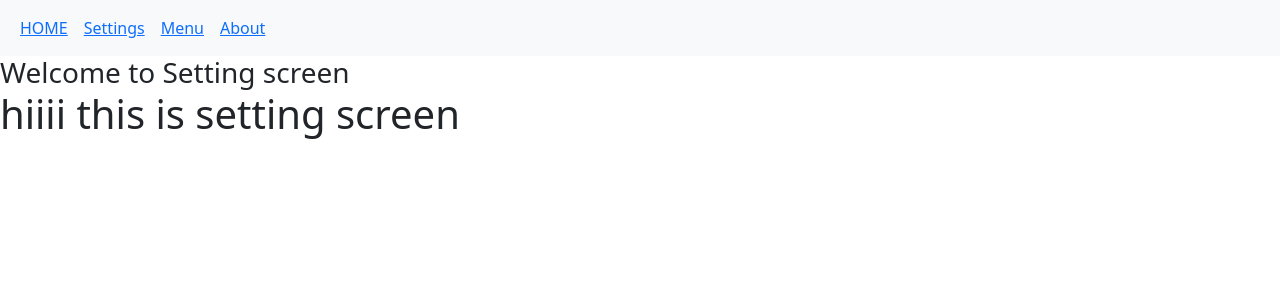
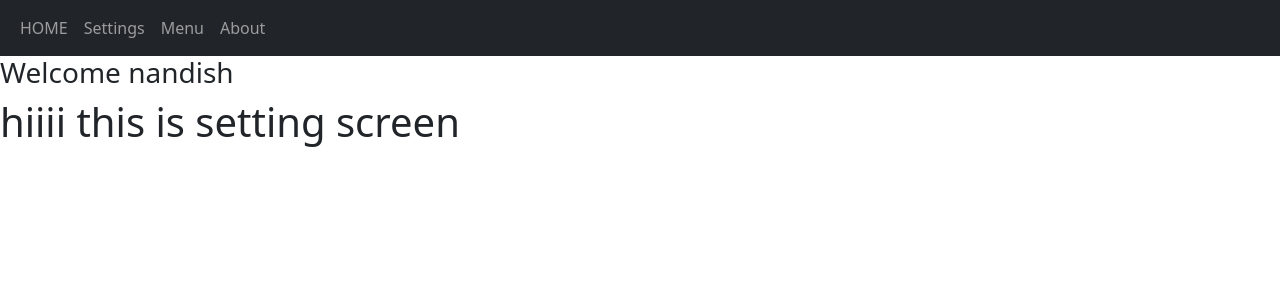
Before and after one commit to nandiswarb93/react-09, a React (Create React App) app: page /settings in a window 1280 px wide. Shown: the top 300 px of the page. Built offline with nearby package versions, Linux system fonts and the light colour scheme.

Commit message:
task completed

```diff
--- a/src/navigation/home.js
+++ b/src/navigation/home.js
@@ -1,17 +1,24 @@
+import { useContext } from "react";
 import CountryApi from "../particularobjectapi/countryapi";
 import RandomJoke from "../randomjoke/randomjoke";
 import DropDownRecipe from "../recipeProject/dropdown";
+import SearchRecipe from "../recipeProject/searchrecipe";
 import NavBar from "./navbar";
+import { MyContext } from "./navigation";
 
 const HomeScreen = () => {
+  const { username } = useContext(MyContext);
   return (
     <>
       <NavBar />
+
+      <h5>welcome {username}</h5>
       {/* <h4>This home Screen</h4> */}
-      <RandomJoke />
+      {/* <RandomJoke /> */}
 
       {/* <CountryApi /> */}
-      <DropDownRecipe />
+      {/* <DropDownRecipe /> */}
+      <SearchRecipe />
     </>
   );
 };
--- a/src/navigation/navbar.js
+++ b/src/navigation/navbar.js
@@ -1,36 +1,41 @@
+import { useContext } from "react";
 import { Link } from "react-router-dom";
+import { MyContext } from "./navigation";
 
 const NavBar = () => {
+  const { darkMode } = useContext(MyContext);
+
   return (
-    <>
-      <nav className="navbar navbar-expand-sm bg-light">
+    <nav
+      className={`navbar navbar-expand-sm bg-${
+        darkMode ? "dark" : "light"
+      } navbar-dark`}
+    >
       <div className="container-fluid">
-          {/* Links */}
         <ul className="navbar-nav">
           <li className="nav-item">
-              <a className="nav-link" href="#">
-                <Link to={"/"}>HOME</Link>
-              </a>
+            <Link className="nav-link" to="/">
+              HOME
+            </Link>
           </li>
           <li className="nav-item">
-              <a className="nav-link" href="#">
-                <Link to={"/settings"}>Settings</Link>
-              </a>
+            <Link className="nav-link" to="/settings">
+              Settings
+            </Link>
           </li>
           <li className="nav-item">
-              <a className="nav-link" href="#">
-                <Link to={"/menu"}>Menu</Link>
-              </a>
+            <Link className="nav-link" to="/menu">
+              Menu
+            </Link>
           </li>
           <li className="nav-item">
-              <a className="nav-link" href="#">
-                <Link to={"/about"}>About</Link>
-              </a>
+            <Link className="nav-link" to="/about">
+              About
+            </Link>
           </li>
         </ul>
       </div>
     </nav>
-    </>
   );
 };
 
--- a/src/navigation/navigation.js
+++ b/src/navigation/navigation.js
@@ -3,9 +3,23 @@ import HomeScreen from "./home";
 import AboutScreen from "./about";
 import SettingScreen from "./settings";
 import MenuScreen from "./menu";
+import React, { useState } from "react";
+import { createContext } from "react";
+
+export const MyContext = React.createContext();
 
 const NavigationStack = () => {
+  const [accname, setAccName] = useState("");
+
+  const changeAccName = (newName) => {
+    setAccName(newName);
+  };
+
   return (
+    <>
+      <MyContext.Provider
+        value={{ username: "nandish", darkMode: true, changeAccName }}
+      >
         <BrowserRouter>
           <Routes>
             <Route path="/" element={<HomeScreen />}></Route>
@@ -17,6 +31,8 @@ const NavigationStack = () => {
             <Route path="/menu" element={<MenuScreen />}></Route>
           </Routes>
         </BrowserRouter>
+      </MyContext.Provider>
+    </>
   );
 };
 export default NavigationStack;
--- a/src/navigation/settings.js
+++ b/src/navigation/settings.js
@@ -1,13 +1,17 @@
 import NavBar from "./navbar";
+import { useContext, useState } from "react";
+
+import { MyContext } from "./navigation";
 
 const SettingScreen = () => {
+  const { username, darkMode, changeAccName } = useContext(MyContext);
+
   return (
     <>
       <NavBar />
-      <h3>
-        Welcome to Setting screen
-        <h1>hiiii this is setting screen</h1>
-      </h3>
+      <h3>Welcome {username}</h3>
+
+      <h1>hiiii this is setting screen</h1>
     </>
   );
 };
--- /dev/null
+++ b/src/recipeProject/searchrecipe.js
@@ -0,0 +1,109 @@
+import axios from "axios";
+import React, { useEffect, useState } from "react";
+
+const SearchRecipe = () => {
+  const [list, setList] = useState([]);
+  const [searchedList, setSearchedList] = useState("");
+  const [updatedList, setUpdatedList] = useState([]);
+
+  useEffect(() => {
+    fetchData();
+  }, []);
+
+  const fetchData = async () => {
+    try {
+      const { data, status } = await axios.get("https://dummyjson.com/recipes");
+      if (status === 200) {
+        setList(data.recipes);
+      }
+    } catch (e) {
+      console.log(e);
+    }
+  };
+
+  const selectHandler = async (e) => {
+    const selectedRecipeName = e.target.value;
+    setSearchedList(selectedRecipeName);
+    await fetchEachRecipe(selectedRecipeName);
+  };
+
+  const fetchEachRecipe = async (recipeName) => {
+    try {
+      const { data, status } = await axios.get(
+        `https://dummyjson.com/recipes/search?q=${recipeName}`
+      );
+      if (status === 200) {
+        setUpdatedList(data.recipes);
+      }
+    } catch (e) {
+      console.log(e);
+    }
+  };
+
+  const containerStyle = {
+    display: "flex",
+    flexWrap: "wrap",
+    gap: "20px",
+    justifyContent: "center",
+  };
+
+  const cardStyle = {
+    border: "2px solid black",
+    borderRadius: "10px",
+    boxShadow: "0 4px 8px rgba(0, 0, 0, 0.2)",
+    padding: "10px",
+    width: "300px",
+    textAlign: "center",
+  };
+
+  const imageStyle = {
+    borderRadius: "5px",
+    marginBottom: "10px",
+  };
+
+  return (
+    <React.Fragment>
+      <h3>Search Recipe</h3>
+      <label htmlFor="recipe">Search recipe here:</label>
+      <input
+        type="text"
+        value={searchedList}
+        id="recipe"
+        onChange={selectHandler}
+        style={{
+          padding: "10px",
+          fontSize: "16px",
+          borderRadius: "5px",
+          border: "1px solid #ccc",
+          marginBottom: "20px",
+          display: "block",
+          width: "100%",
+          maxWidth: "400px",
+        }}
+      />
+      <div style={containerStyle}>
+        {updatedList.length > 0 ? (
+          updatedList.map((each) => (
+            <div key={each.id} style={cardStyle}>
+              <img
+                src={each.image}
+                alt={each.name}
+                style={imageStyle}
+                height={100}
+                width={100}
+              />
+              <h1 style={{ fontSize: "18px", margin: "10px 0" }}>
+                {each.name}
+              </h1>
+              {/* Add more details if needed */}
+            </div>
+          ))
+        ) : (
+          <p>No recipes found.</p>
+        )}
+      </div>
+    </React.Fragment>
+  );
+};
+
+export default SearchRecipe;
```
Lines whose indentation alone changed are shown as unchanged.
